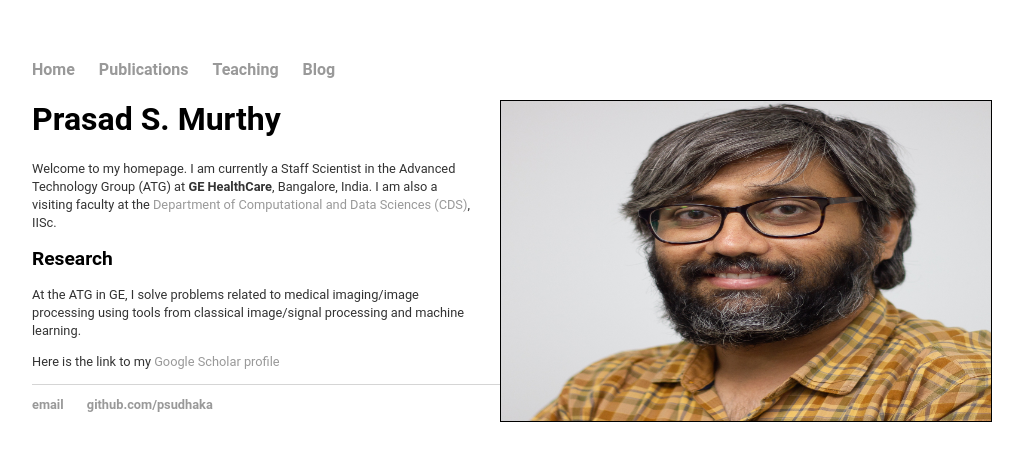
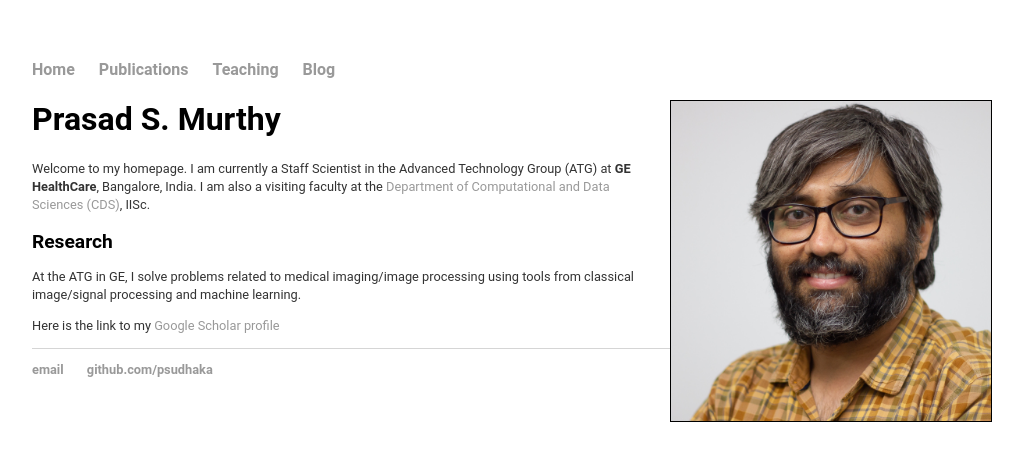
Before and after one commit to psudhaka/psudhaka.github.io, a Jekyll site: the page built from index.html, in a window 1280 px wide. Shown: the top 461 px of the page, without its empty margins (128-1151 px from the left). Built offline with Jekyll 4.4.1, drawn with Linux system fonts in a browser that asks for light colours.

Commit message:
Pic size

```diff
--- a/index.html
+++ b/index.html
@@ -13,7 +13,7 @@ img {
 
 
   <a>
-    <img src="PS3.jpg" alt="PS" width="490" height="320">
+    <img src="PS3.jpg" alt="PS" width="320" height="320">
   </a>
 
 
```
